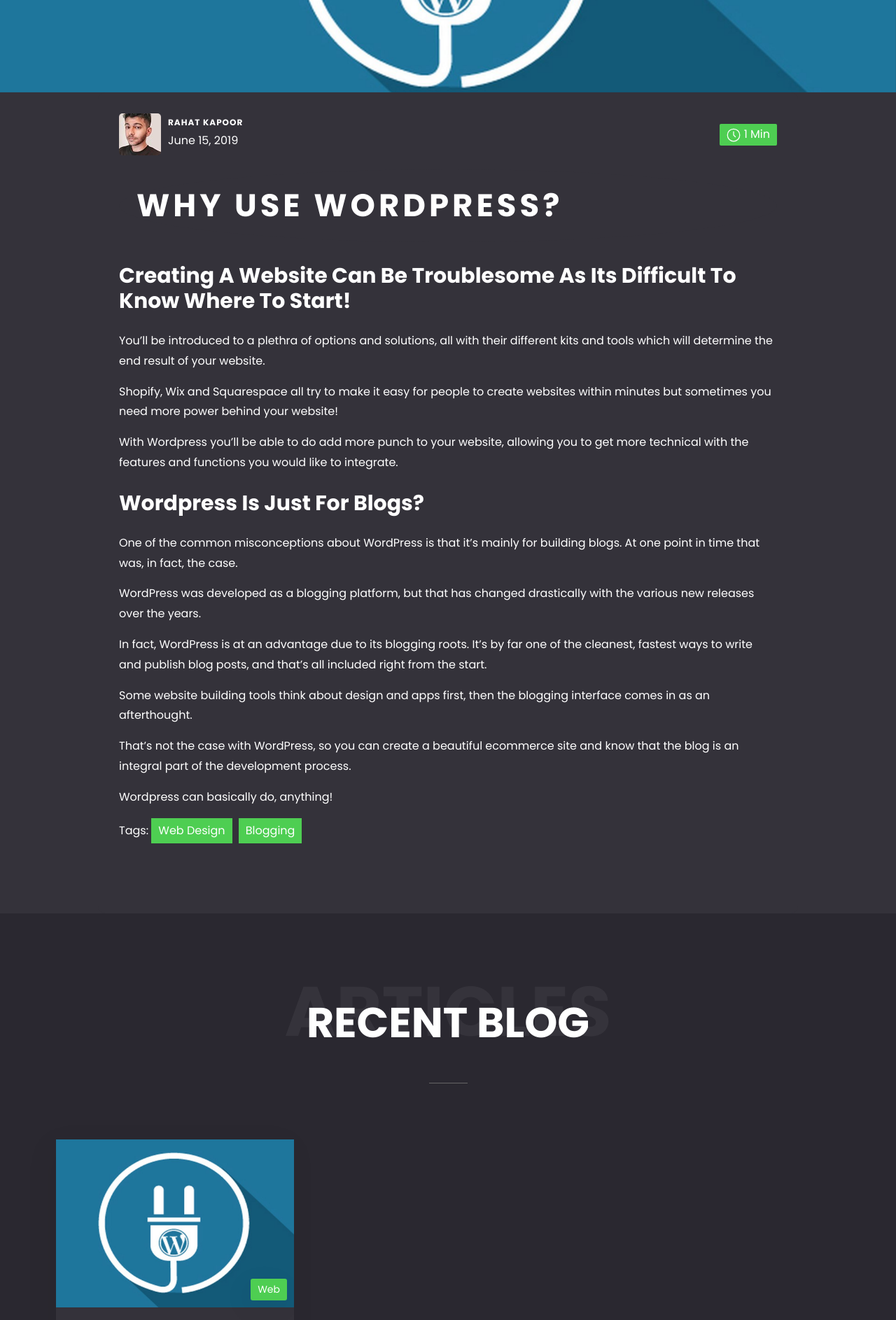
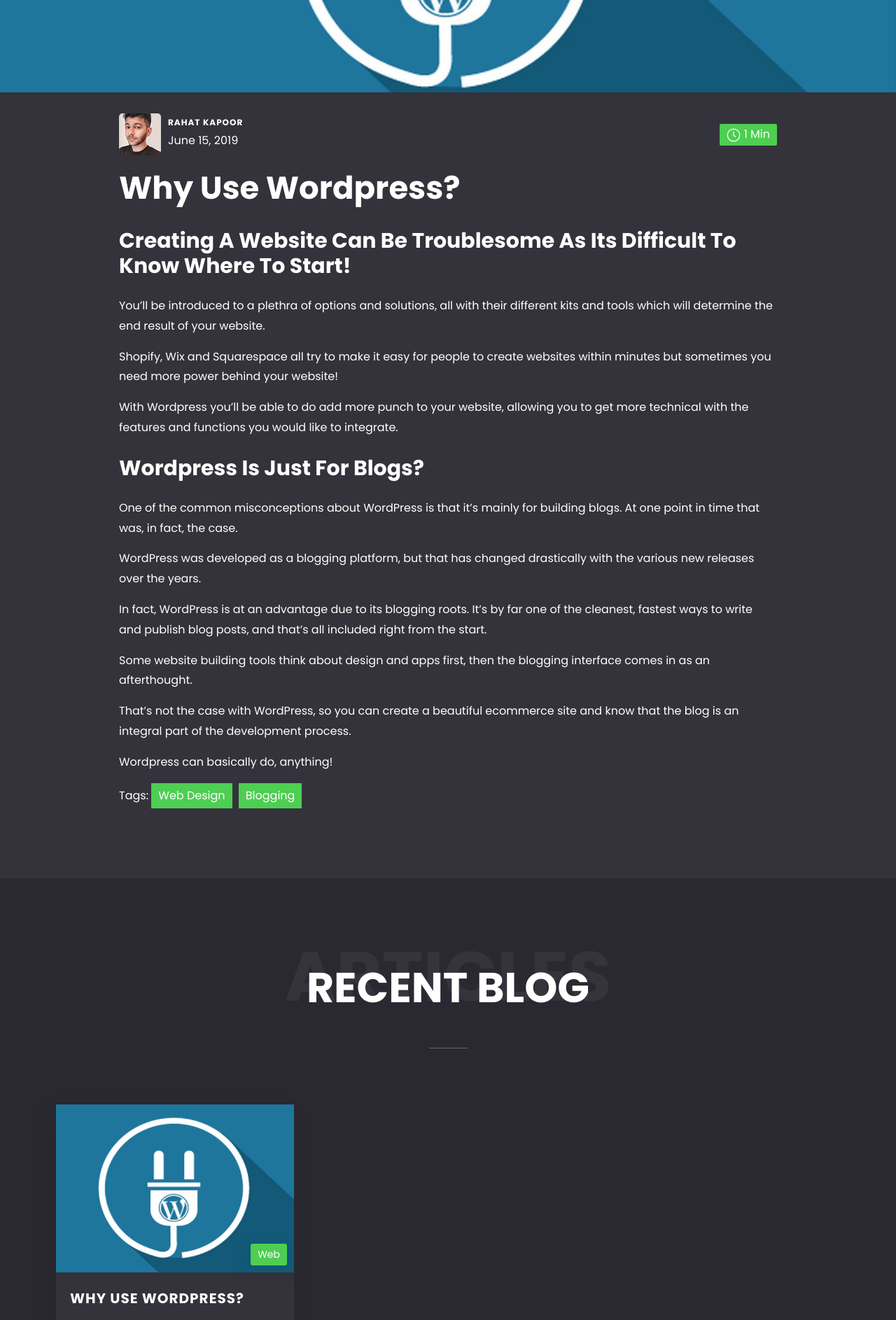
Before and after one commit to RahKapoor/Portfolio, a Jekyll site: the page built from _posts/2019-01-21-10-why-wordpress.md, in a window 1280 px wide. Shown: the part 318-2204 px from the top of the page at 70% size. Built offline with Jekyll 4.4.1, drawn with Linux system fonts in a browser that asks for light colours.

Commit message:
Update style.css

```diff
--- a/assets/css/style.css
+++ b/assets/css/style.css
@@ -94,7 +94,8 @@
 
 /*** Typography ***/
 
-.post-title { font-size: 45px; font-family: 'poppins', sans-serif !important; background: #34323a; padding: 25px; border-radius: 50%;}
+.post-title { font-size: 45px; font-family: 'poppins', sans-serif !important; letter-spacing: normal; text-transform: capitalize;
+ }
 
 .blog-detail-content h2 {
     margin: 25px 0;
```
